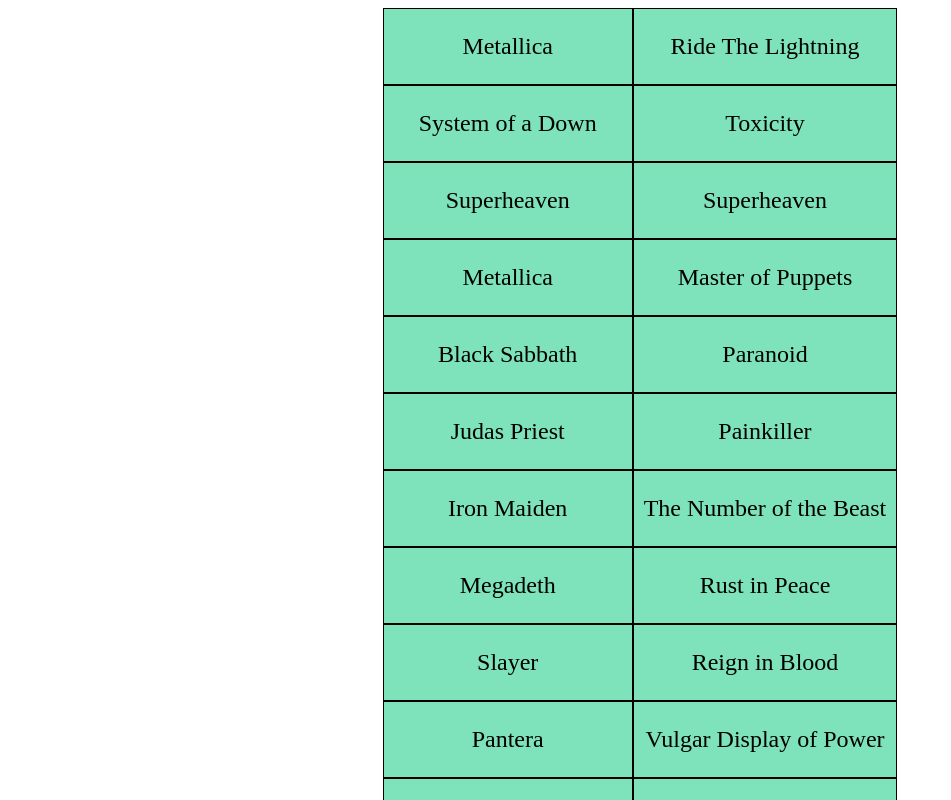
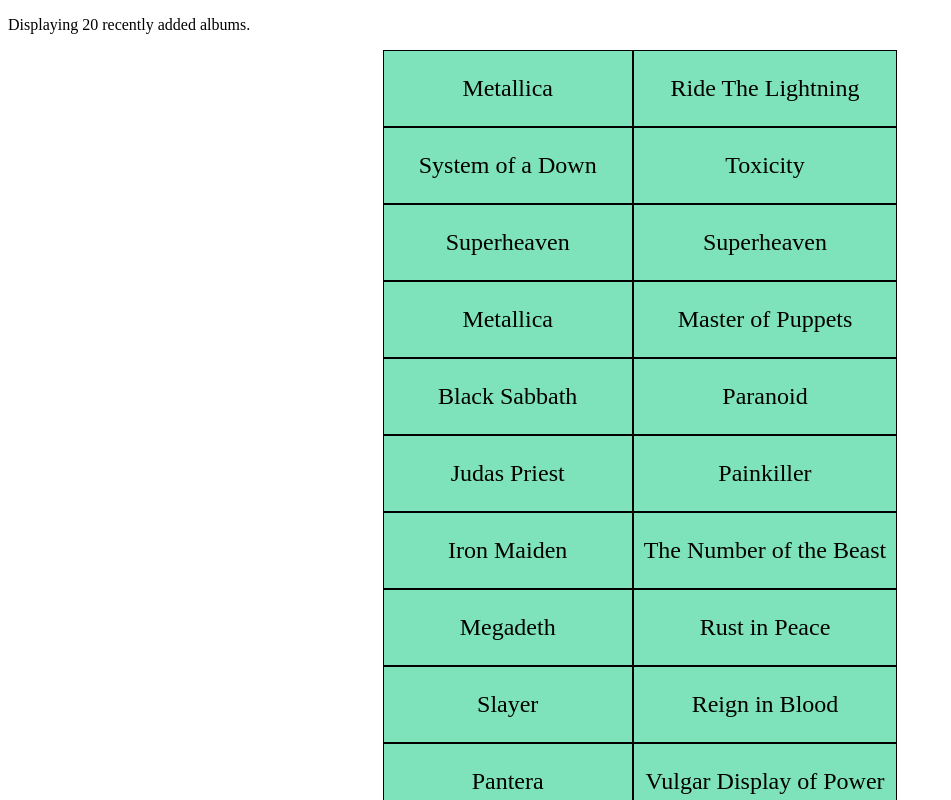
Before and after one commit to Blake131302/cs4900-EmberLights-WebDev, an Angular app: page / in a window 1280 px wide. Shown: the top 800 px of the page, without its empty margins (0-951 px from the left). Built offline with nearby package versions, Linux system fonts and the light colour scheme.

Commit message:
Added conditonal if albums were pulled vs. if albums were not pulled

```diff
--- a/src/app/albums/albums.html
+++ b/src/app/albums/albums.html
@@ -1,3 +1,10 @@
+  <div class="albumMessage">
+    @if (rec_albums.length > 0) {
+      <p>Displaying {{ rec_albums.length }} recently added albums.</p>
+    } @else {
+      <p>No recent albums found.</p>
+    }
+  </div>
 
   <div class="albums">
     @for (album of rec_albums; track $index) {
@@ -7,8 +14,5 @@
       <div class="albumName">
         <p>{{ album.albumName }}</p>
       </div>
-    <!-- <div class="album">
-        <p>{{ album.albumName }} | {{ album.artistName }}</p>
-    </div> -->
     }
   </div>
```
Lines whose indentation alone changed are shown as unchanged.
